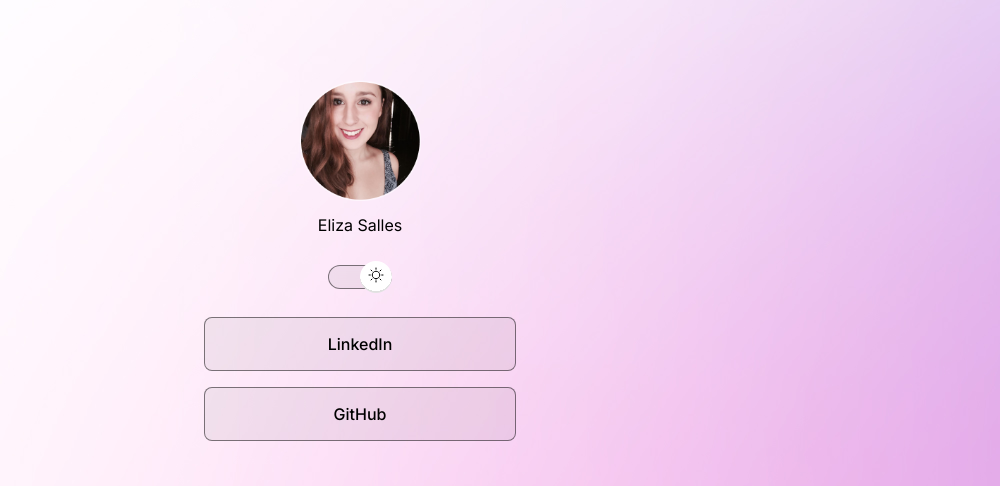
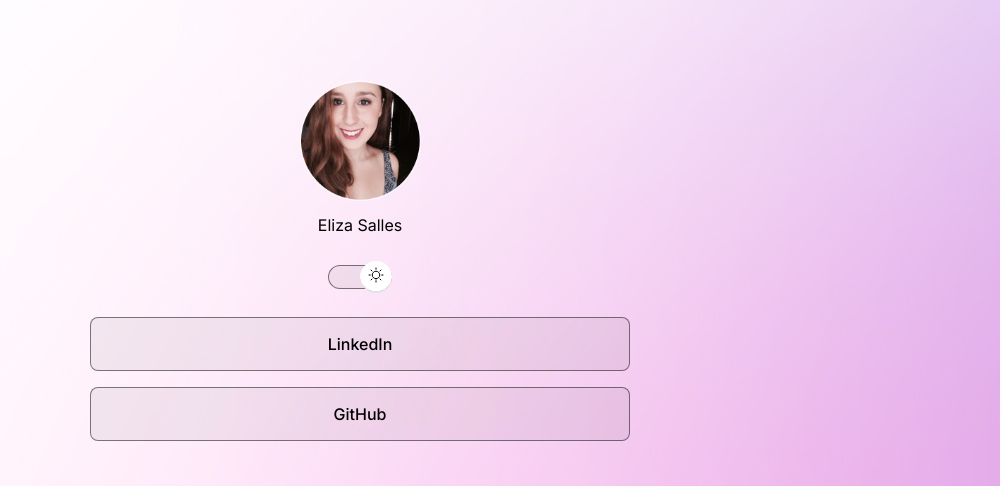
Before and after one commit to elizamsalles/profile, a plain HTML site: page index.html in a window 1280 px wide. Shown: the top 486 px of the page, without its empty margins (280-1280 px from the left). Drawn offline with nearby package versions, Linux system fonts and the light colour scheme.

Commit message:
ajuste da largura do container

```diff
--- a/style.css
+++ b/style.css
@@ -45,7 +45,9 @@ body * {
 
 #container {
   /* border: 1px solid red; */
-  width: 360px;
+  width: 100%;
+  max-width: 588px;
+  /* colocamos a largura a 100% da tela, com o max que pode atingir em 588px para ele ficar bonito em todos os tipos de tela. isso fará o fundo "crescer", mas o conteúdo se mantêm do mesmo tamanho*/
   /* height: 712px; */
   /* no css, geralmente não precisamos definir uma altura. ele segue o conteúdo da página (ou seja, o que está dentro da "caixa") */
   margin: 56px auto 0;
```
